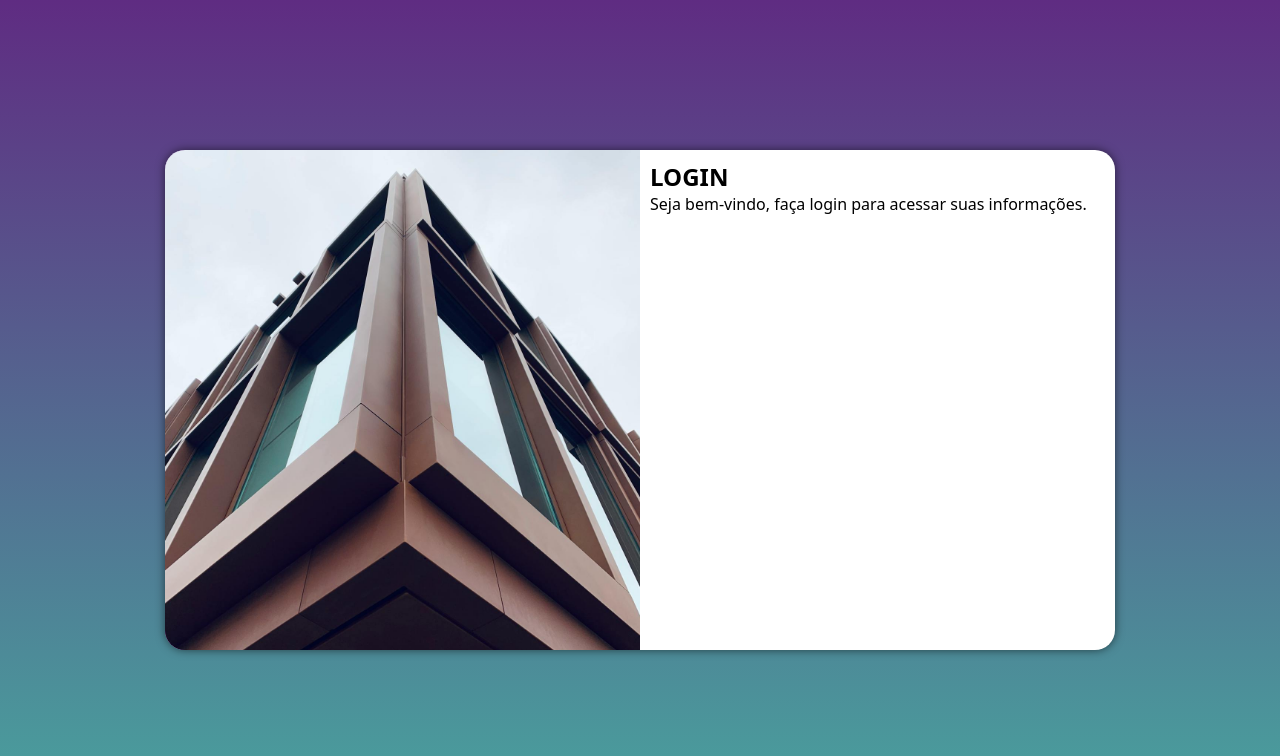
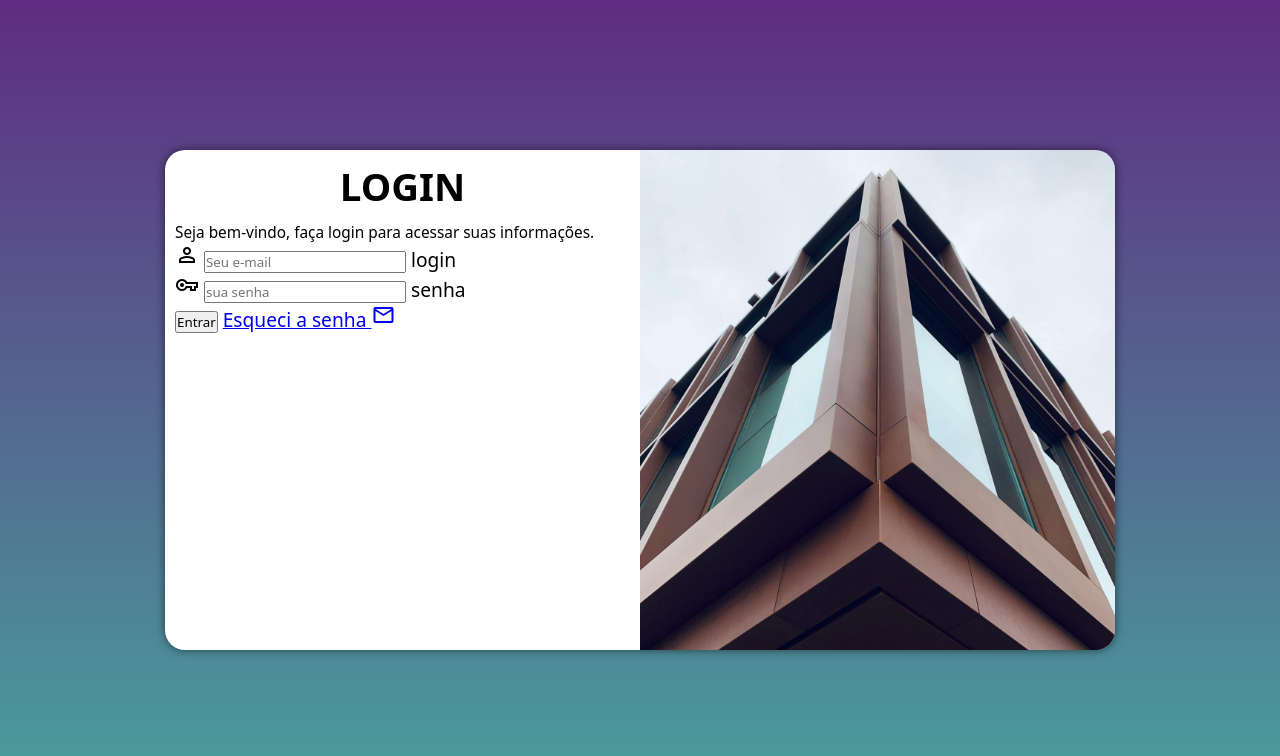
Before and after one commit to kaylannevasconcelos/projeto-login, a plain HTML site: page index.html in a window 1280 px wide. Drawn offline with nearby package versions, Linux system fonts and the light colour scheme.

Commit message:
estrutura do formulário pronta.

```diff
--- a/estilo/mediaquery.css
+++ b/estilo/mediaquery.css
@@ -35,12 +35,18 @@ Extra large screens, TV – 1201px, and more.
         width: 950px;
     }
     section#login > div#imagem {
-        float: left;
+        float: right;
         width: 50%;
         height: 100%;
     }
     section#login > div#formulario {
-        float: right;
+        float: left;
         width: 50%;
     }
+    div#formulario > h1 {
+        font-size: 2em;
+    }
+    div#formulario {
+        font-size: 1.2em;
+    }
 }
--- a/estilo/style.css
+++ b/estilo/style.css
@@ -47,3 +47,10 @@ section#login > div#formulario {
     display: block;
     padding: 10px;
 }
+div#formulario > h1 {
+    text-align: center;
+    margin-bottom: 10px;
+}
+div#formulario > p {
+    font-size: 0.8em;
+}
--- a/index.html
+++ b/index.html
@@ -6,6 +6,7 @@
     <title>Projeto Login</title>
     <link rel="stylesheet" href="estilo/style.css">
     <link rel="stylesheet" href="estilo/mediaquery.css">
+    <link rel="stylesheet" href="https://fonts.googleapis.com/css2?family=Material+Symbols+Outlined:opsz,wght,FILL,GRAD@20..48,100..700,0..1,-50..200" />
 </head>
 <body>
     <main>
@@ -16,7 +17,22 @@
             <div id="formulario">
                 <h1>LOGIN</h1>
                 <p>Seja bem-vindo, faça login para acessar suas informações.</p>
-                <form action="login.php" method="post"></form>
+                <form action="login.php" method="post" autocomplete="on">
+                    <div class="campo">
+                        <span class="material-symbols-outlined">person</span>
+                        <input type="email" name="login" id="ilogin" placeholder="Seu e-mail" autocomplete="email" required maxlength="30">
+                        <label for="ilogin">login</label>
+                    </div>
+                    <div class="campo">
+                        <span class="material-symbols-outlined">vpn_key</span>
+                        <input type="password" name="senha" id="isenha" placeholder="sua senha" autocomplete="current-password" required minlength="20">
+                        <label for="isenha">senha</label>
+                    </div>
+                    <input type="submit" value="Entrar">
+                    <a href="esqueci.html">Esqueci a senha <i class="material-symbols-outlined">email</i>
+
+                    </a>
+                </form>
             </div>
         </section>
     </main>
```
